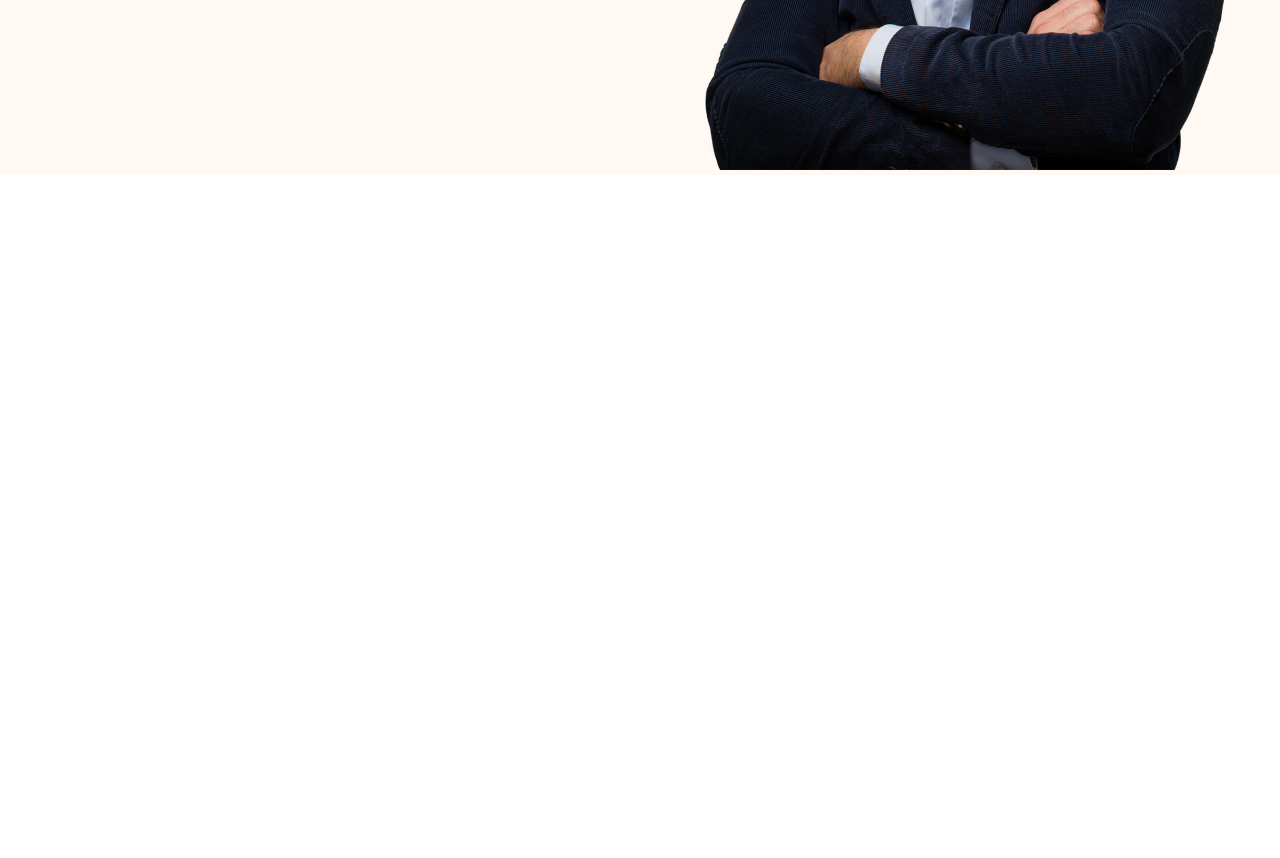
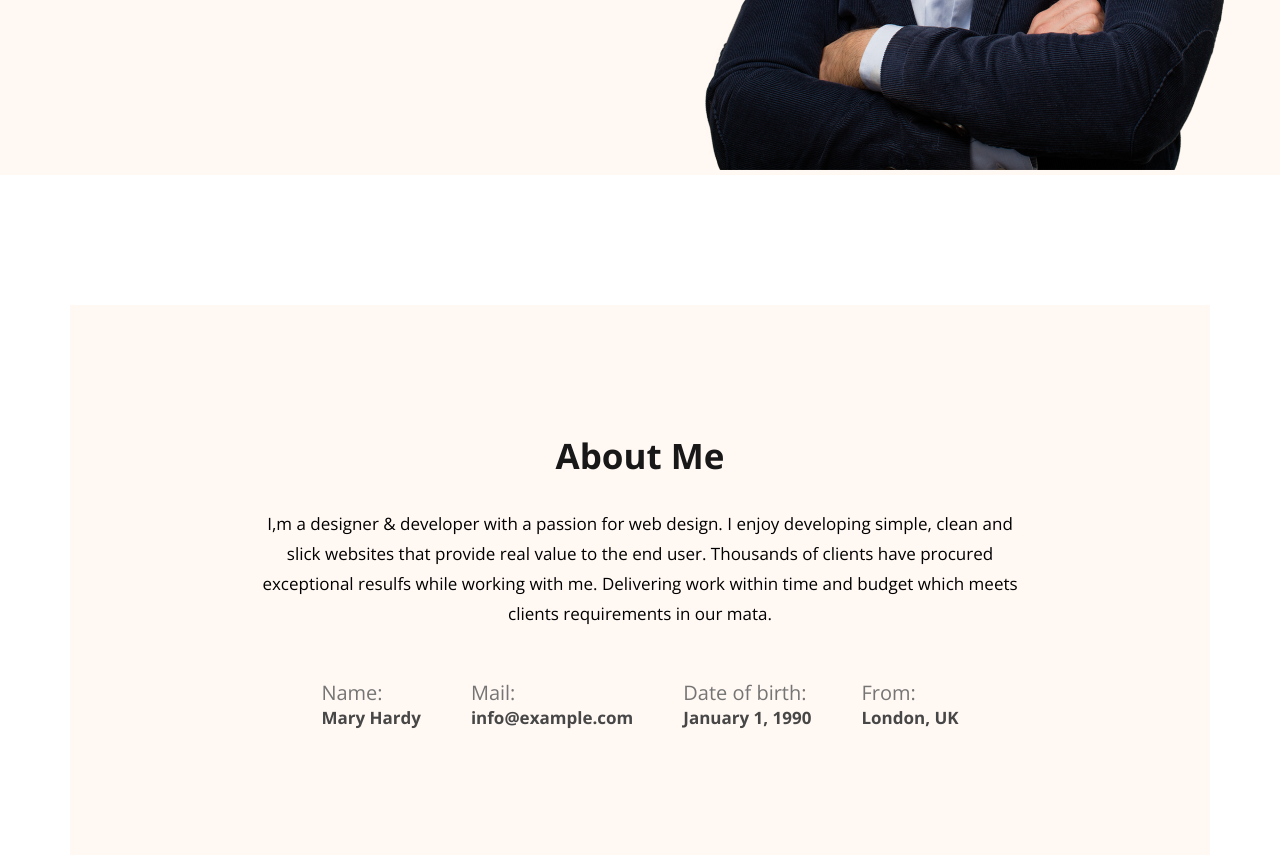
Before and after one commit to showmik-mondal/my-web-dev-portfolio, a plain HTML site: page index.html in a window 1280 px wide. Shown: the part 576-1434 px from the top of the page. Before the commit the page ends 800 px from the top, so only its background shows below. Drawn offline with nearby package versions, Linux system fonts and the light colour scheme.

Commit message:
about info section prepare

```diff
--- a/index.html
+++ b/index.html
@@ -43,5 +43,34 @@
              </div>
        </div>
       </section>
+      <!-- Hero Section End -->
+
+      <!-- About Me Section Start -->
+
+      <section class="about-me-container">
+        <div class="about-me-text">
+            <h3>About Me</h3>
+        <P>I,m a designer & developer with a passion for web design. I enjoy developing simple, clean and<br>slick websites that provide real value to the end user. Thousands of clients have procured<br>exceptional resulfs while working with me. Delivering work within time and budget which meets<br>clients requirements in our mata.</P>
+        </div>
+        <div class="about-me-info">
+            <div>
+                <p class="about-me-info-label">Name:</p>
+                <p class="about-me-info-value">Mary Hardy</p>
+            </div>
+            <div>
+                <p class="about-me-info-label">Mail:</p>
+                <p class="about-me-info-value">info@example.com</p>
+            </div>
+            <div>
+                <p class="about-me-info-label">Date of birth:</p>
+                <p class="about-me-info-value">January 1, 1990</p>
+            </div>
+            <div>
+                <p class="about-me-info-label">From:</p>
+                <p class="about-me-info-value">London, UK</p>
+            </div>
+        </div>
+      </section>
+
 </body>
 </html>
--- a/style/style.css
+++ b/style/style.css
@@ -98,3 +98,48 @@ ul li a{
 .hero-left-btn-parent{
     margin-top: 30px;
 }
+
+/* About me Container */
+.about-me-container{
+    background-color: #fff8f3;
+    max-width: 1140px;
+    height: 550px;
+    margin: 130px auto;
+    display: flex;
+    justify-content: center;
+    align-items: center;
+    flex-direction: column;
+}
+.about-me-text h3 {
+    font-size: 35px;
+    font-weight: bold;
+    color: #181818;
+    text-align: center;
+}
+
+.about-me-text p{
+    font-size: 17px;
+    color: ##757575;
+    line-height: 30px;
+    text-align: center;
+    margin-top: 30px;
+}
+
+
+.about-me-info{
+    display: flex;
+    justify-content: space-between;
+    margin-top: 50px;
+    gap: 50px;
+}
+
+.about-me-info-label{
+    font-size: 20px;
+    color: #757575;
+}
+
+.about-me-info-value{
+    font-size: 17px;
+    color: #474747;
+    font-weight: bold;
+}
```
